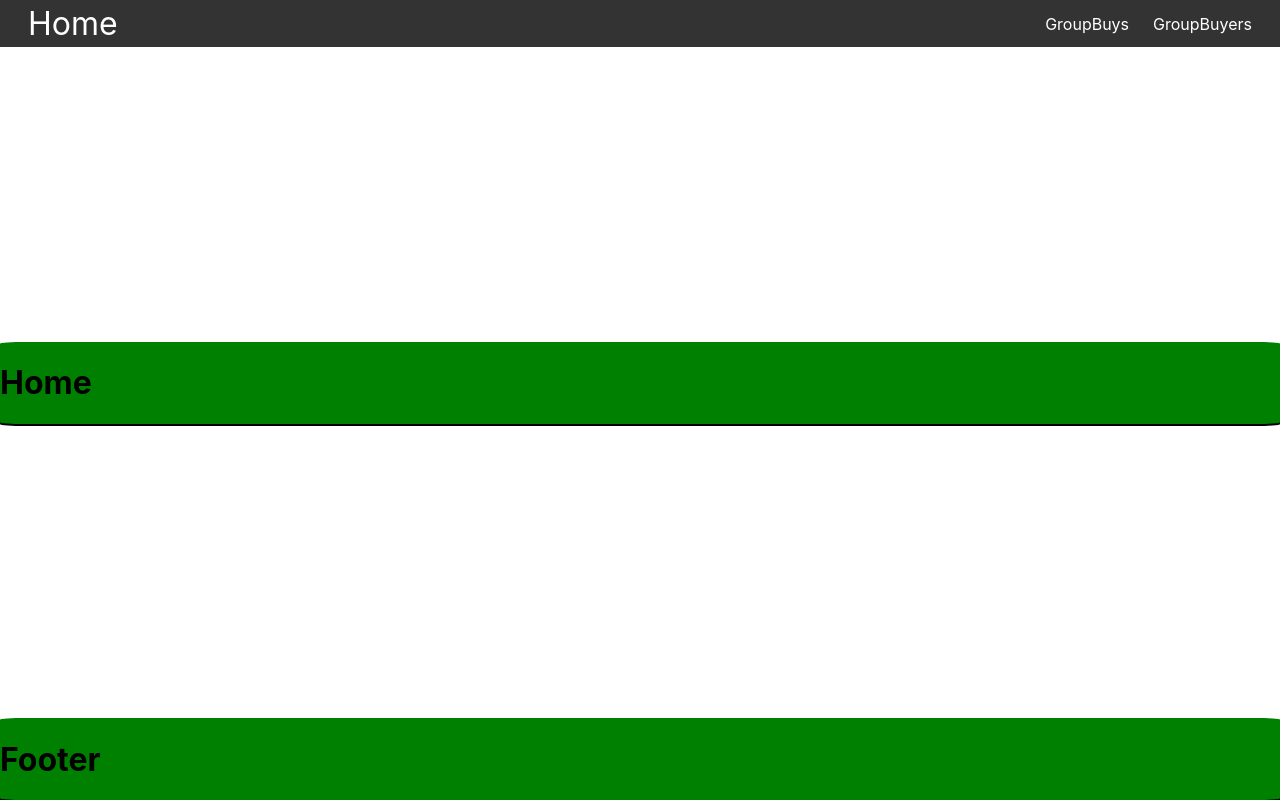
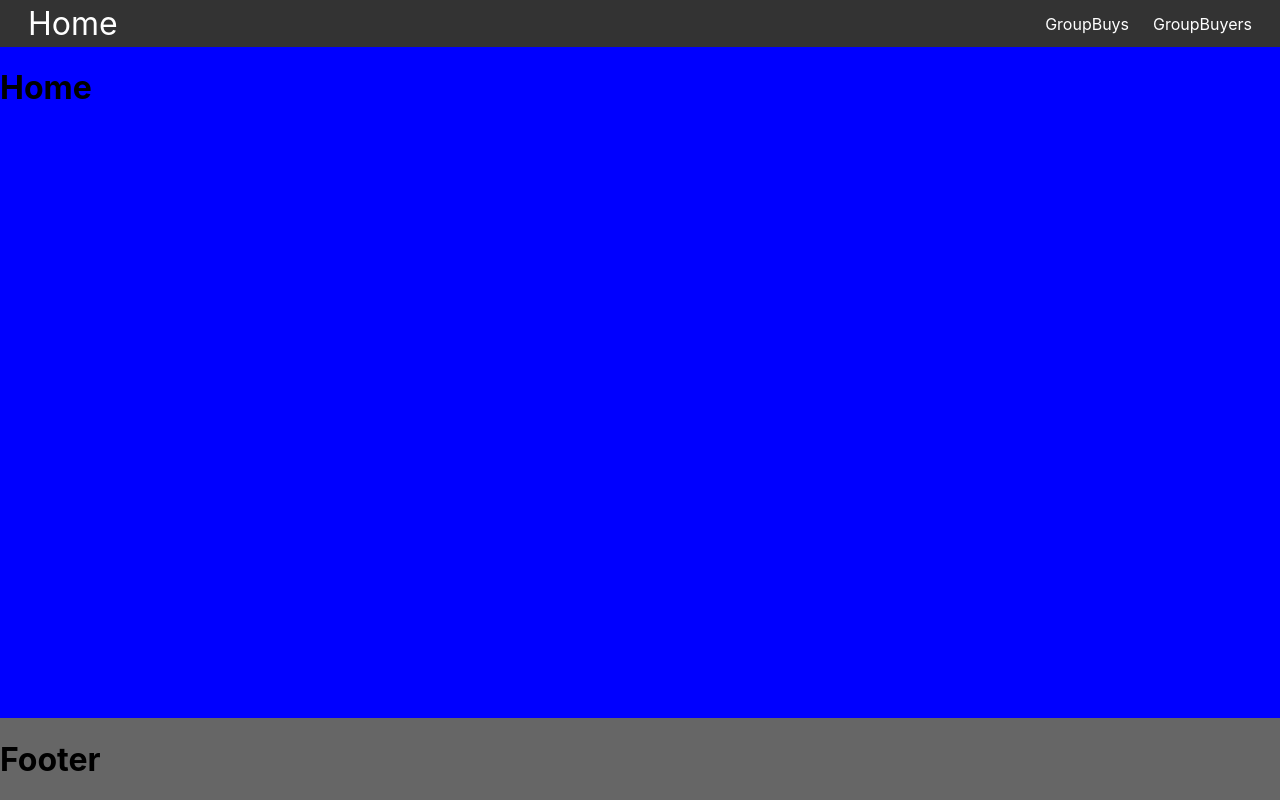
Before and after one commit to ArtLiathain/KeyboardWebsiteBun, a React (Create React App) app: page / in a window 1280 px wide. Built offline with nearby package versions, Linux system fonts and the light colour scheme.

Commit message:
U[date card component

```diff
--- a/src/Components/Card/Card.js
+++ b/src/Components/Card/Card.js
@@ -1,12 +1,8 @@
 import React from "react";
-import styled from "./Card.module.css"
+import styled from "./Card.module.css";
 
-const Card = ({children}) => {
-    return (
-        <div className={styled.card}>
-            {children}
-        </div>
-    )
-}
+const Card = ({ children, classes }) => {
+  return <div className={`${classes} ${styled.card}`}>{children}</div>;
+};
 
 export default Card;
--- a/src/Components/Card/Card.module.css
+++ b/src/Components/Card/Card.module.css
@@ -1,6 +1,5 @@
 .card {
-    border-radius: 2%;
-    background-color: green;
+    background-color: #666;
     min-height : 100;
     box-shadow: 0px 2px;
 }
--- a/src/Components/Pages/GroupBuyers/GroupBuyers.js
+++ b/src/Components/Pages/GroupBuyers/GroupBuyers.js
@@ -1,9 +1,13 @@
 import React from "react";
+import Card from "../../Card/Card";
+import styled from "./GroupBuyers.module.css"
 
 const GroupBuyers = () => {
-    return (
-        <h1>GroupBuyers</h1>
-    )
-}
+  return (
+    <Card classes={styled.groupBuyers}>
+      <h1>GroupBuyers</h1>
+    </Card>
+  );
+};
 
-export default GroupBuyers
+export default GroupBuyers;
--- /dev/null
+++ b/src/Components/Pages/GroupBuyers/GroupBuyers.module.css
@@ -0,0 +1,4 @@
+.groupBuyers {
+    flex: 1;
+    background-color: orange;
+}
--- a/src/Components/Pages/GroupBuys/GroupBuys.js
+++ b/src/Components/Pages/GroupBuys/GroupBuys.js
@@ -1,9 +1,12 @@
 import React from "react";
+import Card from "../../Card/Card";
+import styled from "./GroupBuys.module.css"
+const GroupBuys = () => {
+  return (
+    <Card classes={styled.groupBuys}>
+      <h1>GroupBuys</h1>
+    </Card>
+  );
+};
 
-const GroupBuys = () => {
-    return (
-        <h1>GroupBuys</h1>
-    )
-}
-
-export default GroupBuys
+export default GroupBuys;
--- /dev/null
+++ b/src/Components/Pages/GroupBuys/GroupBuys.module.css
@@ -0,0 +1,4 @@
+.groupBuys {
+    flex: 1;
+    background-color: red;
+}
--- a/src/Components/Pages/Home/Home.js
+++ b/src/Components/Pages/Home/Home.js
@@ -1,9 +1,10 @@
 import React from "react";
 import Card from "../../Card/Card";
+import styled from "./Home.module.css"
 
 const Home = () => {
   return (
-    <Card>
+    <Card classes={styled.home}>
       <h1>Home</h1>
     </Card>
   );
--- /dev/null
+++ b/src/Components/Pages/Home/Home.module.css
@@ -0,0 +1,4 @@
+.home {
+    flex: 1;
+    background-color: blue;
+}
```
